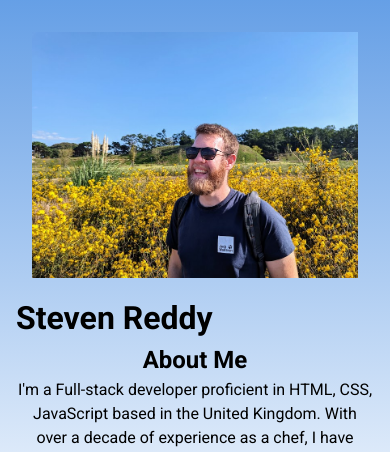
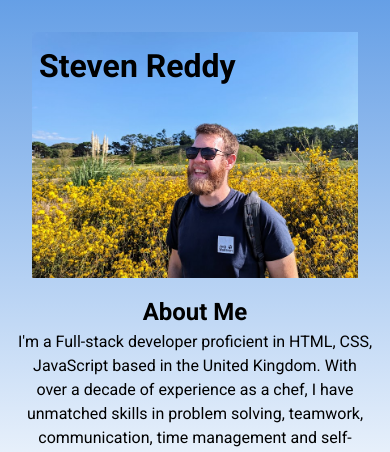
Before and after one commit to SReddy-96/TOP-Homepage, a plain HTML site: page index.html in a window 390 px wide. Shown: the top 452 px of the page. Drawn offline with Linux system fonts and the light colour scheme.

Commit message:
<fix>: fixing the h1

```diff
--- a/style.css
+++ b/style.css
@@ -143,7 +143,7 @@ footer {
     padding: 1rem;
   }
 
-  header > h1 {
+  header h1 {
     position: absolute;
     top: 5%;
     left: 10%;
```
